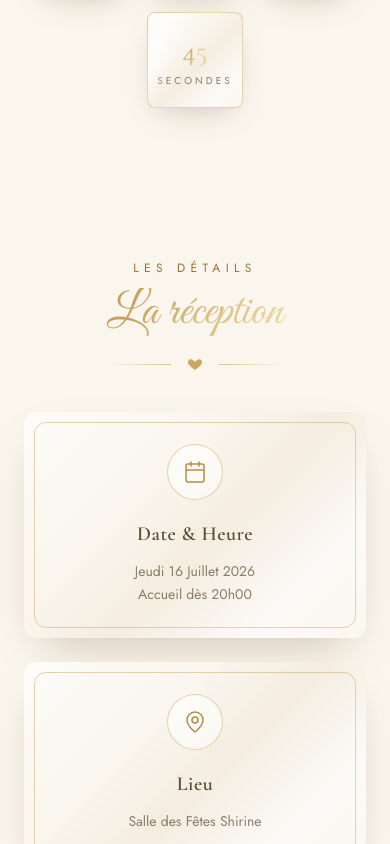
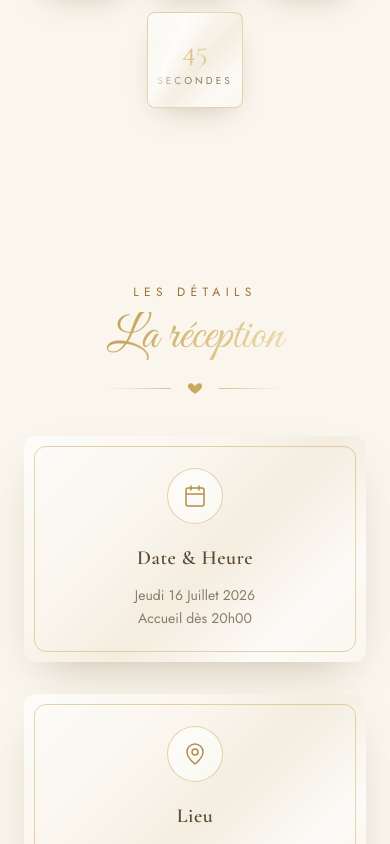
Before and after one commit to rahmachouaieb01-prog/invitation-fiancailles-rayen-dounia, a React (Vite) app: page / in a window 390 px wide. Shown: the part 1156-2000 px from the top of the page. Built offline with nearby package versions, Linux system fonts and the light colour scheme.

Commit message:
Fix details mobile spacing

```diff
--- a/src/components/Invitation.tsx
+++ b/src/components/Invitation.tsx
@@ -103,7 +103,7 @@ export default function Invitation() {
       </section>
 
       {/* ===== Details ===== */}
-      <section className="relative px-6 py-14 sm:py-24">
+      <section className="relative px-6 pt-20 pb-32 sm:py-24">
         <motion.div data-stop className="mx-auto max-w-5xl space-y-8 sm:space-y-12">
           <div className="space-y-3 text-center">
             <p className="text-xs tracking-[0.45em] uppercase text-gold-600">Les détails</p>
@@ -111,7 +111,7 @@ export default function Invitation() {
             <Divider />
           </div>
 
-          <div className="grid gap-6 sm:grid-cols-3">
+          <div className="grid grid-cols-1 gap-8 sm:grid-cols-3">
             {[
               {
                 icon: (
```
